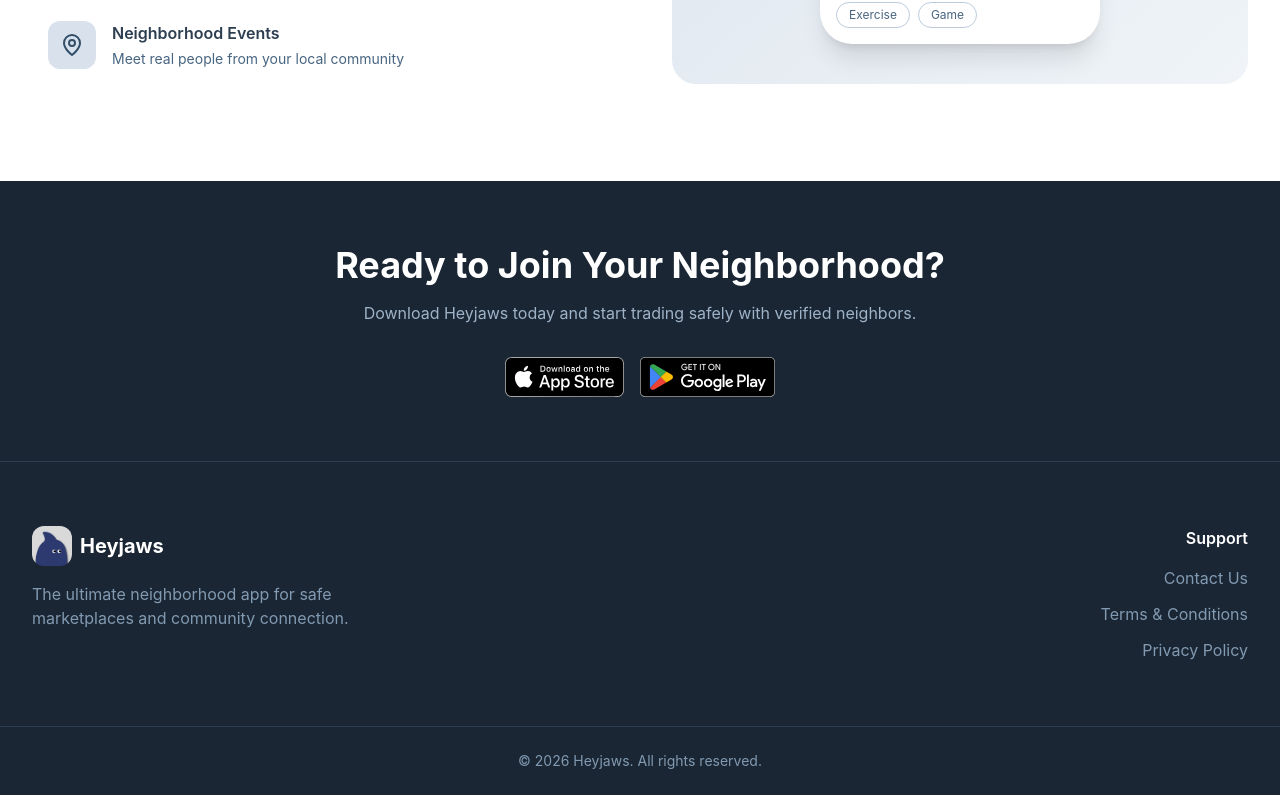
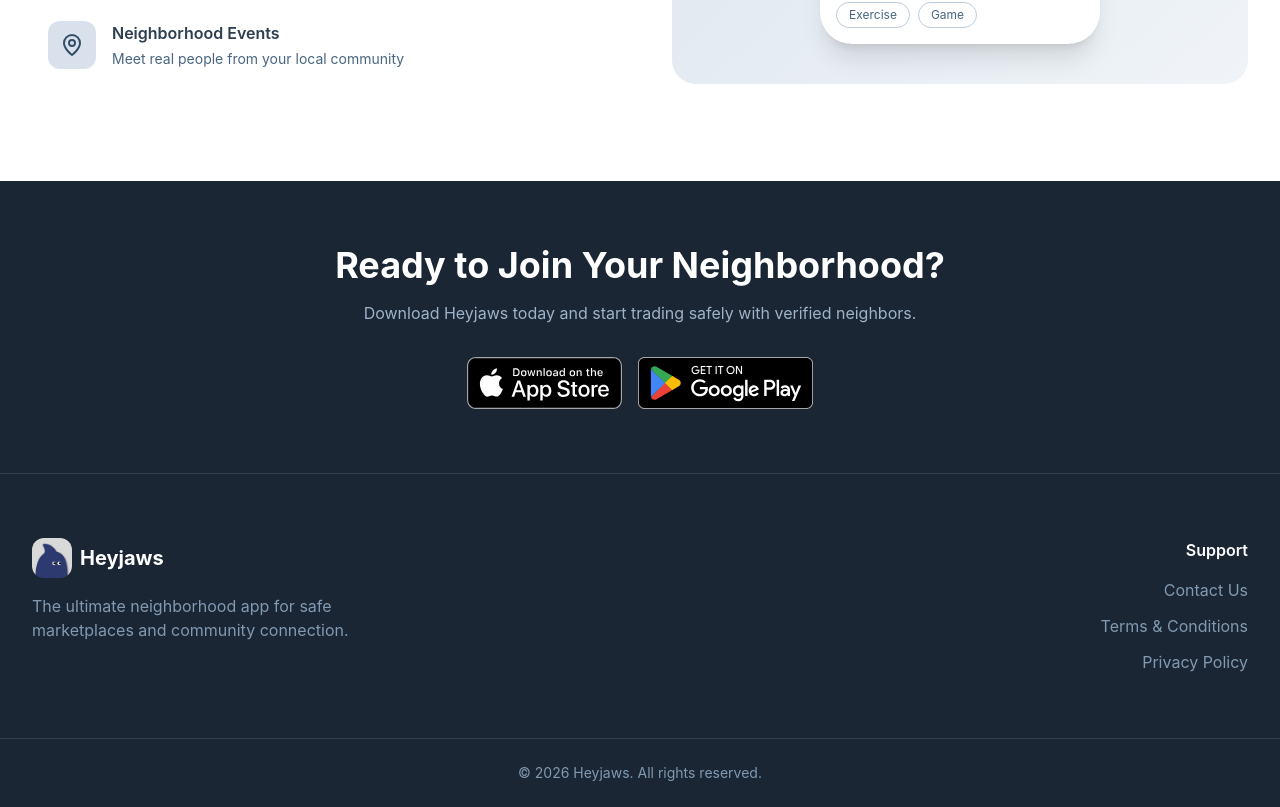
Before and after one commit to Heyjaws/heyjaws, a Next.js app: page / in a window 1280 px wide. Shown: the part 2898-3705 px from the top of the page. Built offline with nearby package versions, Linux system fonts and the light colour scheme.

Commit message:
Increase App Store and Google Play button sizes
Co-Authored-By: Claude Opus 4.5 <noreply@anthropic.com>

```diff
--- a/src/components/Footer.tsx
+++ b/src/components/Footer.tsx
@@ -37,9 +37,9 @@ export default function Footer() {
                 <Image
                   src="/apple.svg"
                   alt="Download on App Store"
-                  width={120}
-                  height={40}
-                  className="h-[40px] w-auto"
+                  width={180}
+                  height={60}
+                  className="h-[52px] w-auto"
                 />
               </motion.a>
               <motion.a
@@ -50,9 +50,9 @@ export default function Footer() {
                 <Image
                   src="/google.svg"
                   alt="Get it on Google Play"
-                  width={135}
-                  height={40}
-                  className="h-[40px] w-auto"
+                  width={200}
+                  height={60}
+                  className="h-[52px] w-auto"
                 />
               </motion.a>
             </div>
```
